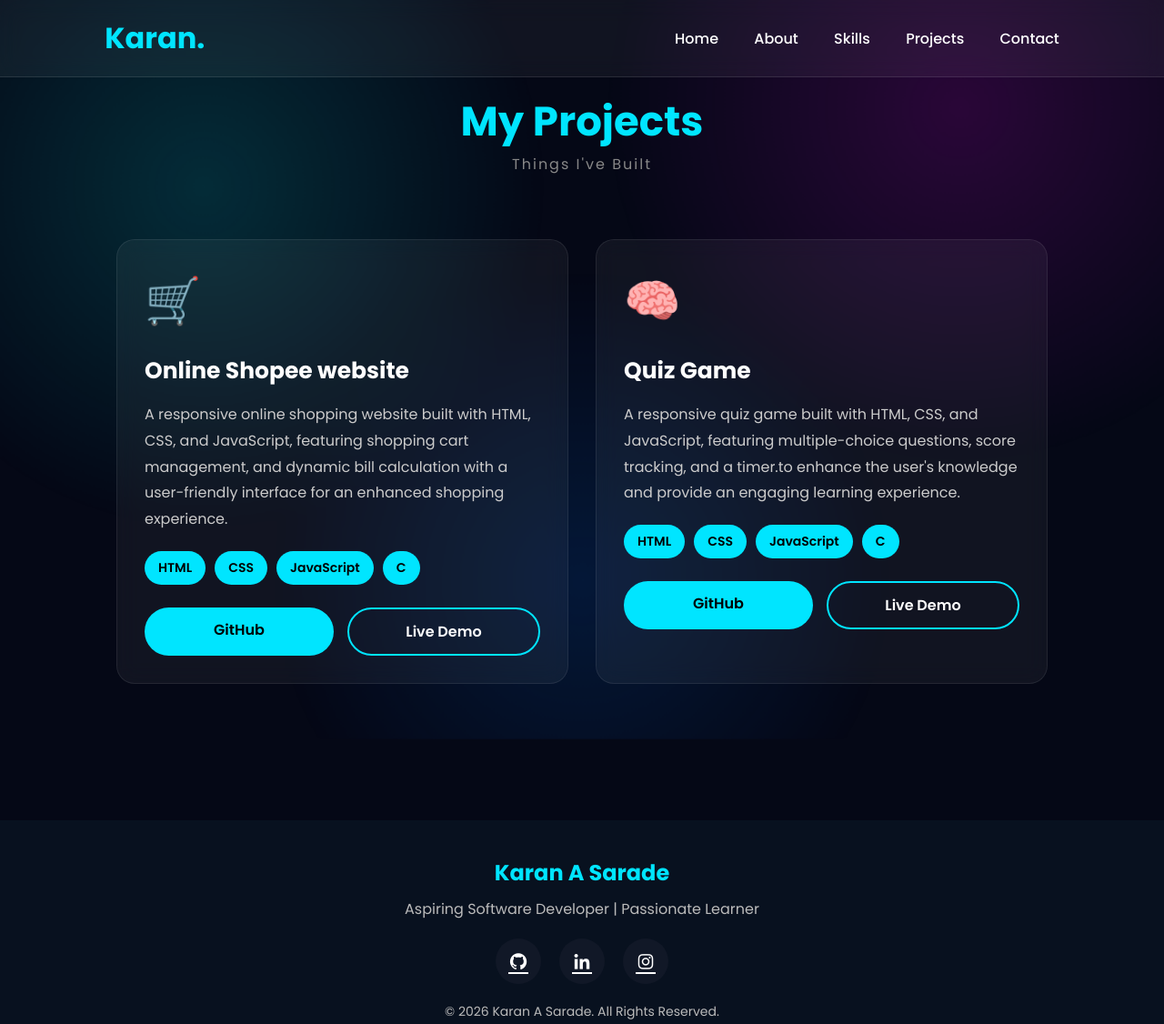
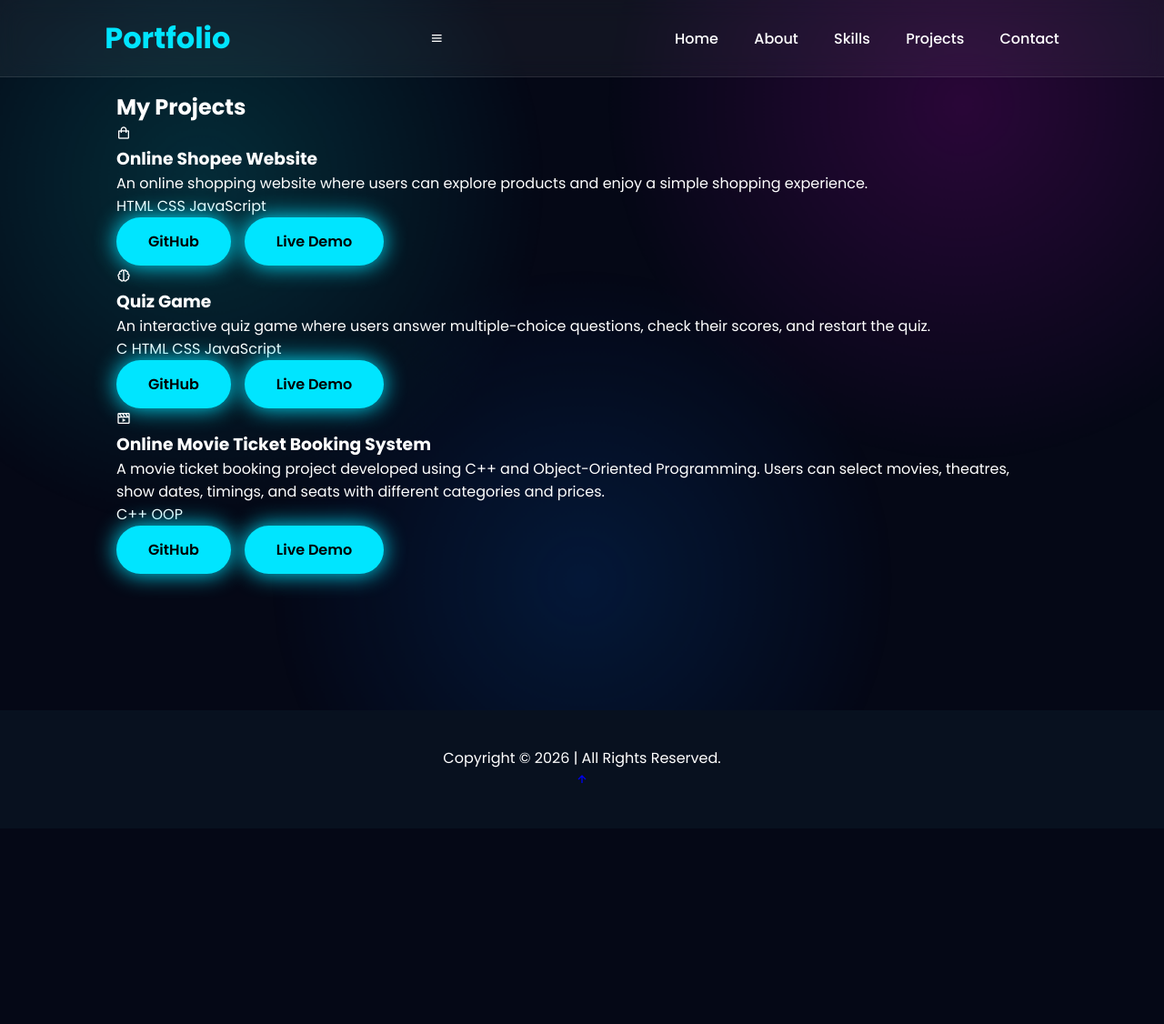
Before and after one commit to saradekaran327-sketch/Portfolio-Website, a plain HTML site: page project.html in a window 1280 px wide. Shown: the whole page at 91% size. After the commit the page ends 911 px from the top, so only its background shows below. Drawn offline with nearby package versions, Linux system fonts and the light colour scheme.

Commit message:
Revise project section layout and content
Updated project descriptions and structure for clarity and consistency.

```diff
--- a/project.html
+++ b/project.html
@@ -1,110 +1,130 @@
+
 <!DOCTYPE html>
 <html lang="en">
 
 <head>
     <meta charset="UTF-8">
     <meta name="viewport" content="width=device-width, initial-scale=1.0">
+    <title>My Projects | Portfolio</title>
 
-    <title>Karan A Sarade | Portfolio</title>
-
-    <!-- CSS -->
     <link rel="stylesheet" href="style.css">
-
-    <!-- Boxicons -->
     <link href="https://unpkg.com/boxicons@2.1.4/css/boxicons.min.css" rel="stylesheet">
-
-    <!-- AOS Animation -->
-    <link href="https://unpkg.com/aos@2.3.4/dist/aos.css" rel="stylesheet">
+    <link href="https://unpkg.com/aos@2.3.1/dist/aos.css" rel="stylesheet">
 </head>
 
 <body>
 
     <!-- Loader -->
-    <div id="loader">
-        <h1>KARAN</h1>
+    <div class="loader">
+        <div class="spinner"></div>
     </div>
 
     <!-- Header -->
-    <header>
-        <a href="#" class="logo">Karan.</a>
+    <header class="header">
+        <a href="index.html" class="logo">Portfolio</a>
 
-        <nav>
+        <i class="bx bx-menu" id="menu-icon"></i>
+
+        <nav class="navbar">
             <a href="index.html">Home</a>
-            <a href="about.html">About</a>
-            <a href="skill.html">Skills</a>
-            <a href="project.html">Projects</a>
-            <a href="contact.html">Contact</a>
+            <a href="index.html#about">About</a>
+            <a href="index.html#skills">Skills</a>
+            <a href="project.html" class="active">Projects</a>
+            <a href="index.html#contact">Contact</a>
         </nav>
-
-        <div class="menu">
-            <i class='bx bx-menu'></i>
-        </div>
     </header>
 
+    <!-- Projects Section -->
     <section class="projects" id="projects">
 
-    <div class="section-title">
-        <h2>My Projects</h2>
-        <span>Things I've Built</span>
-    </div>
+        <h2 class="heading">My <span>Projects</span></h2>
 
-    <div class="project-container">
+        <div class="projects-container">
 
-        <!-- Project 1 -->
-        <div class="project-card">
+            <!-- Project 1: Online Shopee -->
+            <div class="project-box" data-aos="fade-up">
 
-            <div class="project-icon">
-                🛒
-            </div>
+                <i class="bx bx-shopping-bag"></i>
 
-            <h3>Online Shopee website</h3>
+                <h3>Online Shopee Website</h3>
 
                 <p>
-                A responsive online shopping website built with HTML, CSS, and JavaScript,
-                 featuring shopping cart management, and dynamic bill calculation with a user-friendly interface for an enhanced shopping experience.
-
+                    An online shopping website where users can explore
+                    products and enjoy a simple shopping experience.
                 </p>
 
-            <div class="tech-stack">
+                <div class="project-tech">
                     <span>HTML</span>
                     <span>CSS</span>
                     <span>JavaScript</span>
-                <span>C</span>
                 </div>
 
                 <div class="project-buttons">
-                <a href="https://github.com/saradekaran327-sketch/Online-Shopee" class="project-btn">GitHub</a>
-                <a href="https://saradekaran327-sketch.github.io/Online-Shopee/" class="project-btn demo">Live Demo</a>
+                    <a href="https://github.com/saradekaran327-sketch/Online-Shopee"
+                       target="_blank" class="btn">GitHub</a>
+
+                    <a href="https://saradekaran327-sketch.github.io/Online-Shopee/"
+                       target="_blank" class="btn">Live Demo</a>
                 </div>
 
             </div>
 
-        <!-- Project 2 -->
+            <!-- Project 2: Quiz Game -->
+            <div class="project-box" data-aos="fade-up">
 
-        <div class="project-card">
-
-            <div class="project-icon">
-                🧠
-            </div>
+                <i class="bx bx-brain"></i>
 
                 <h3>Quiz Game</h3>
 
                 <p>
-                A responsive quiz game built with HTML, CSS, and JavaScript,
-                 featuring multiple-choice questions, score tracking, and a timer.to enhance the user's knowledge and provide
-                an engaging learning experience.
+                    An interactive quiz game where users answer multiple-choice
+                    questions, check their scores, and restart the quiz.
                 </p>
 
-            <div class="tech-stack">
+                <div class="project-tech">
+                    <span>C</span>
                     <span>HTML</span>
                     <span>CSS</span>
                     <span>JavaScript</span>
-                <span>C</span>
                 </div>
 
                 <div class="project-buttons">
-                <a href="https://github.com/saradekaran327-sketch/Quiz-Game.git" class="project-btn">GitHub</a>
-                <a href="https://saradekaran327-sketch.github.io/Quiz-Game/" class="project-btn demo">Live Demo</a>
+                    <a href="https://github.com/saradekaran327-sketch/Quiz-Game"
+                       target="_blank" class="btn">GitHub</a>
+
+                    <a href="https://saradekaran327-sketch.github.io/Quiz-Game/"
+                       target="_blank" class="btn">Live Demo</a>
+                </div>
+
+            </div>
+
+            <!-- Project 3: Online Movie Ticket Booking -->
+            <div class="project-box" data-aos="fade-up">
+
+                <i class="bx bx-movie-play"></i>
+
+                <h3>Online Movie Ticket Booking System</h3>
+
+                <p>
+                    A movie ticket booking project developed using C++ and
+                    Object-Oriented Programming. Users can select movies,
+                    theatres, show dates, timings, and seats with different
+                    categories and prices.
+                </p>
+
+                <div class="project-tech">
+                    <span>C++</span>
+                    <span>OOP</span>
+                </div>
+
+                <div class="project-buttons">
+                    <a href="https://github.com/saradekaran327-sketch/Online-Movie-Ticket-Booking-System"
+                       target="_blank" class="btn">GitHub</a>
+
+                    <a href="https://saradekaran327-sketch.github.io/Online-Movie-Ticket-Booking-System/"
+                       target="_blank" class="btn">Live Demo</a>
+                </div>
+
             </div>
 
         </div>
@@ -112,48 +132,29 @@
     </section>
 
     <!-- Footer -->
-   <footer>
+    <footer class="footer">
 
-    <div class="footer-content">
-
-        <h2>Karan A Sarade</h2>
-
-        <p>
-            Aspiring Software Developer | Passionate Learner
-        </p>
-
-        <div class="footer-social">
-
-            <a href="https://github.com/saradekaran327-sketch/Portfolio-Website" target="_blank">
-                <i class='bx bxl-github'></i>
-            </a>
-
-            <a href="https://www.linkedin.com/in/karan-sarade-70a233317?utm_source=share_via&utm_content=profile&utm_medium=member_android" target="_blank">
-                <i class='bx bxl-linkedin'></i>
-            </a>
-
-            <a href="https://www.instagram.com/karan_327_18?igsh=MWdqejYxdms3MnpvMw==" target="_blank">
-                <i class='bx bxl-instagram'></i>
-            </a>
-
+        <div class="footer-text">
+            <p>Copyright &copy; 2026 | All Rights Reserved.</p>
         </div>
 
-        <p class="copyright">
-            © 2026 Karan A Sarade. All Rights Reserved.
-        </p>
-
+        <div class="footer-iconTop">
+            <a href="#"><i class="bx bx-up-arrow-alt"></i></a>
         </div>
 
     </footer>
-        <!-- Typed.js -->
-    <script src="https://cdn.jsdelivr.net/npm/typed.js@2.0.12"></script>
 
-    <!-- AOS Animation -->
-    <script src="https://unpkg.com/aos@2.3.4/dist/aos.js"></script>
+    <!-- Scripts -->
+    <script src="https://unpkg.com/aos@2.3.1/dist/aos.js"></script>
 
-    <!-- Custom JS -->
+    <script>
+        AOS.init({
+            duration: 1000,
+            once: true
+        });
+    </script>
+
     <script src="script.js"></script>
 
 </body>
-
 </html>
```
Lines whose indentation alone changed are shown as unchanged.
